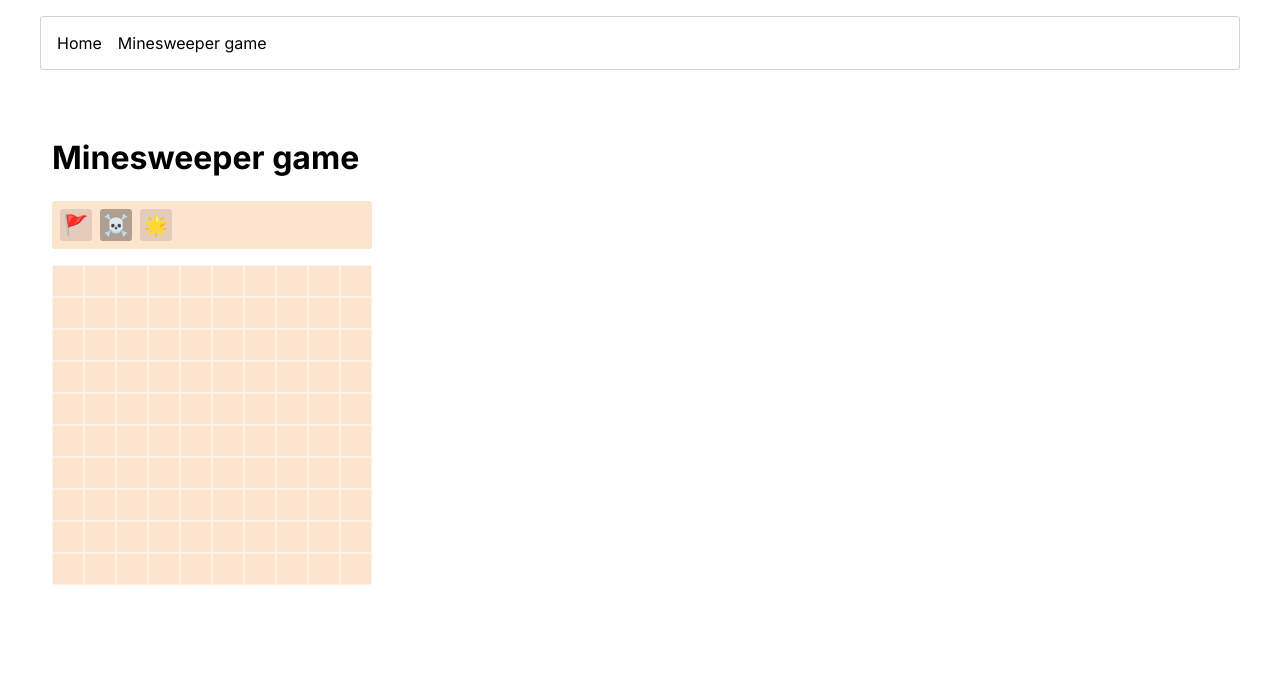
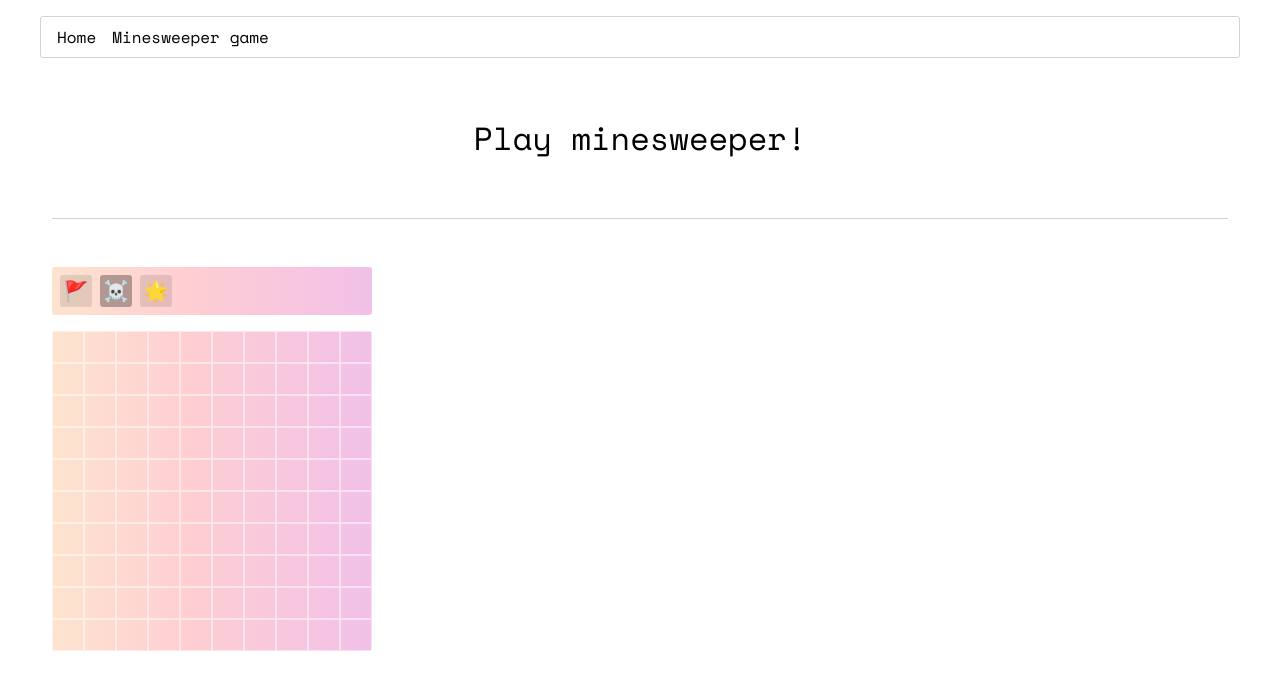
Before and after one commit to mrsWeasel/portfolio-projects, a Next.js app: page /sweeper in a window 1280 px wide. Shown: the top 690 px of the page. Built offline with nearby package versions, Linux system fonts and the light colour scheme.

Commit message:
Styling - fonts, margins, paddings, colors etc.

```diff
--- a/src/app/layout.tsx
+++ b/src/app/layout.tsx
@@ -1,7 +1,8 @@
 import "../styles/globals.css"
-import { Inter } from "next/font/google"
+import { Space_Mono } from "next/font/google"
 
-const inter = Inter({ subsets: ["latin"] })
+// const inter = Inter({ subsets: ["latin"] })
+const spaceMono = Space_Mono({ subsets: ["latin"], weight: ["400", "700"] })
 
 export const metadata = {
   title: "Laura Heino | Projects",
@@ -11,7 +12,8 @@ export const metadata = {
 export default function RootLayout({ children }: { children: React.ReactNode }) {
   return (
     <html lang="en">
-      <body className={inter.className}>{children}</body>
+      <body className={spaceMono.className}>{children}</body>
+      {/* <body>{children}</body> */}
     </html>
   )
 }
--- a/src/app/sweeper/page.tsx
+++ b/src/app/sweeper/page.tsx
@@ -10,16 +10,20 @@ import {
   generateGrid,
 } from "@/services/sweeperService"
 import styles from "./sweeper.module.css"
+import { Red_Hat_Display } from "next/font/google"
+import Header from "@/components/header/header"
+
+const redHatDisplay = Red_Hat_Display({ subsets: ["latin"], weight: ["400", "700"] })
 
 const Sweeper = () => {
-  const [mineGrid, setMineGrid] = useState([])
+  const [mineGrid, setMineGrid] = useState<number[][]>(generateGrid(10))
   const [visitedGrid, setVisitedGrid] = useState(generateGrid(10))
   const [flaggedGrid, setFlaggedGrid] = useState(generateGrid(10))
   const [flagging, setFlagging] = useState(false)
   const [gameStatus, setGameStatus] = useState("playing")
 
   useEffect(() => {
-    const mineGrid = generateMineGrid(10)
+    const mineGrid: number[][] = generateMineGrid(10)
     setMineGrid(mineGrid)
   }, [])
 
@@ -67,6 +71,11 @@ const Sweeper = () => {
       const tempFlaggedGrid = JSON.parse(JSON.stringify(flaggedGrid))
       tempFlaggedGrid[i][j] = !tempFlaggedGrid[i][j]
       setFlaggedGrid(tempFlaggedGrid)
+      return
+    }
+
+    // // if cell is flagged, do not reveal it (might be clicked by accident)
+    if (cellHasValueInGrid(i, j, flaggedGrid)) {
       return
     }
 
@@ -140,6 +149,7 @@ const Sweeper = () => {
             🌟
           </button>
         </div>
+
         <div className={styles.gridContainer}>{items}</div>
       </div>
     )
@@ -147,8 +157,8 @@ const Sweeper = () => {
 
   return (
     <ContainerWithNavigation>
-      <h1>Minesweeper game</h1>
-      <div>{renderSweeper()}</div>
+      <Header title="Play minesweeper!" />
+      <div className={redHatDisplay.className}>{renderSweeper()}</div>
     </ContainerWithNavigation>
   )
 }
--- a/src/app/sweeper/sweeper.module.css
+++ b/src/app/sweeper/sweeper.module.css
@@ -2,7 +2,13 @@
   display: flex;
   width: 20rem;
   flex-wrap: wrap;
-  background-color: var(--champagne-pink);
+  background: var(--champagne-pink);
+  background: linear-gradient(
+    90deg,
+    rgba(253, 228, 207, 1) 0%,
+    rgba(255, 207, 210, 1) 40%,
+    rgba(241, 192, 232, 1) 100%
+  );
   border-radius: var(--border-radius);
 }
 
@@ -30,7 +36,13 @@
   padding: 0.5rem;
   margin-bottom: 1rem;
   align-items: center;
-  background-color: var(--champagne-pink);
+  background: var(--champagne-pink);
+  background: linear-gradient(
+    90deg,
+    rgba(253, 228, 207, 1) 0%,
+    rgba(255, 207, 210, 1) 40%,
+    rgba(241, 192, 232, 1) 100%
+  );
   border-radius: var(--border-radius);
 }
 
--- a/src/components/containerWithNavigation/containerWithNavigation.module.css
+++ b/src/components/containerWithNavigation/containerWithNavigation.module.css
@@ -7,12 +7,12 @@
 }
 
 .container {
-  padding: 0.75rem;
+  padding: 0 0.75rem;
 }
 
 .navbar {
-  padding: 0.5rem;
-  margin: 1rem 0 2rem 0;
+  padding: 0 0.5rem;
+  margin: 1rem 0 0 0;
   border: 1px solid var(--light-grey);
   border-radius: var(--border-radius);
 }
@@ -28,9 +28,6 @@
 
 @media tablet {
   .container {
-    padding: 1rem;
-  }
-  .navbar {
-    margin: 1rem 0 3rem 0;
+    padding: 0 1rem;
   }
 }
--- /dev/null
+++ b/src/components/header/header.module.css
@@ -0,0 +1,13 @@
+.header {
+  padding: 2rem 0;
+  margin-bottom: 3rem;
+  text-align: center;
+  border-bottom: 1px solid var(--light-grey);
+}
+
+@media tablet {
+  .header {
+    padding: 3rem 0;
+    margin-bottom: 4rem;
+  }
+}
--- /dev/null
+++ b/src/components/header/header.tsx
@@ -0,0 +1,11 @@
+import styles from "./header.module.css"
+
+const Header = ({ title }) => {
+  return (
+    <div className={styles.header}>
+      <h1>{title}</h1>
+    </div>
+  )
+}
+
+export default Header
--- a/src/styles/globals.css
+++ b/src/styles/globals.css
@@ -9,16 +9,16 @@
   --light-grey: #d3d3d3;
   --medium-grey: #bbbbbb;
 
-  --lemon-chiffon: #fbf8ccff;
-  --champagne-pink: #fde4cfff;
-  --tea-rose-red: #ffcfd2ff;
-  --pink-lavender: #f1c0e8ff;
-  --mauve: #cfbaf0ff;
-  --jordy-blue: #a3c4f3ff;
-  --non-photo-blue: #90dbf4ff;
-  --electric-blue: #8eecf5ff;
-  --aquamarine: #98f5e1ff;
-  --celadon: #b9fbc0ff;
+  --lemon-chiffon: #fbf8cc;
+  --champagne-pink: #fde4cf;
+  --tea-rose-red: #ffcfd2;
+  --pink-lavender: #f1c0e8;
+  --mauve: #cfbaf0;
+  --jordy-blue: #a3c4f3;
+  --non-photo-blue: #90dbf4;
+  --electric-blue: #8eecf5;
+  --aquamarine: #98f5e1;
+  --celadon: #b9fbc0;
 }
 
 * {
@@ -50,4 +50,5 @@ h4,
 h5,
 h6 {
   margin: 0.75em 0;
+  font-weight: 400;
 }
```
Also changed, not shown: 1 other file (tests, documents, lock files or other folders).
